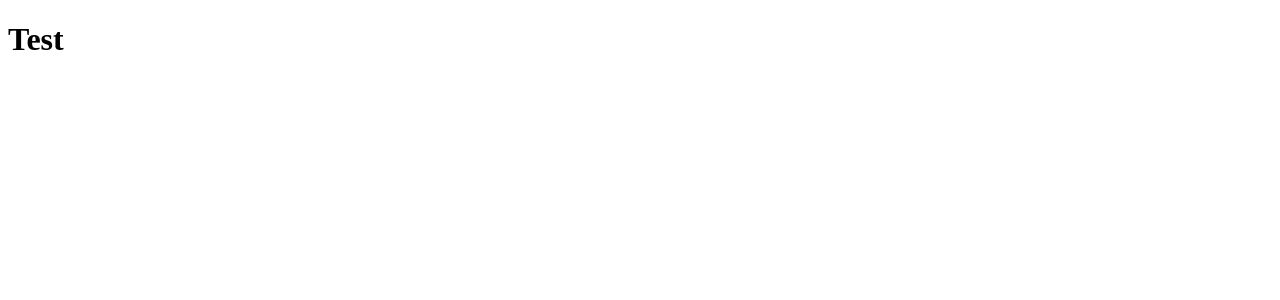
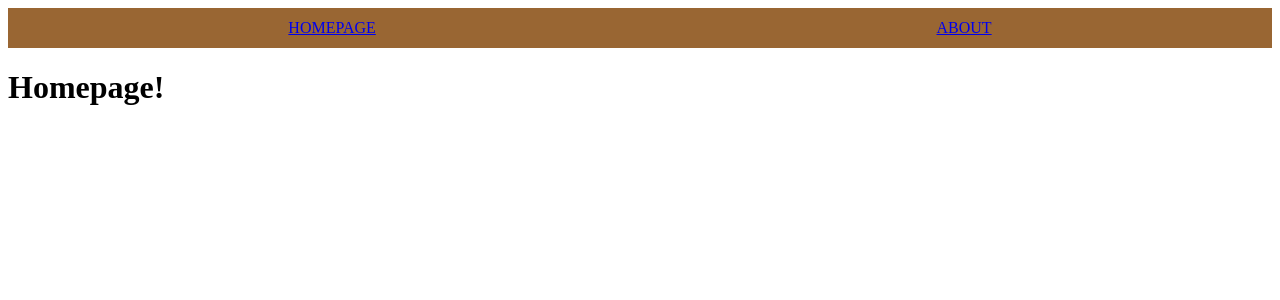
Before and after one commit to Moosees/react-next, a Next.js app: page / in a window 1280 px wide. Shown: the top 300 px of the page. Built offline with nearby package versions, Linux system fonts and the light colour scheme.

Commit message:
Pages, links and overrides

```diff
--- /dev/null
+++ b/components/Navbar.jsx
@@ -0,0 +1,25 @@
+import Link from 'next/link';
+
+const Navbar = () => {
+  const styles = {
+    alignItems: 'center',
+    background: '#963',
+    display: 'flex',
+    justifyContent: 'space-around',
+    height: '5vh',
+    textTransform: 'uppercase'
+  };
+
+  return (
+    <div style={styles}>
+      <Link href="/">
+        <a>Homepage</a>
+      </Link>
+      <Link href="/about">
+        <a>About</a>
+      </Link>
+    </div>
+  );
+};
+
+export default Navbar;
--- /dev/null
+++ b/pages/_app.js
@@ -0,0 +1,29 @@
+import React from 'react';
+import App, { Container } from 'next/app';
+import Navbar from '../components/Navbar';
+
+class MyApp extends App {
+  // Only uncomment this method if you have blocking data requirements for
+  // every single page in your application. This disables the ability to
+  // perform automatic static optimization, causing every page in your app to
+  // be server-side rendered.
+  //
+  // static async getInitialProps(appContext) {
+  //   // calls page's `getInitialProps` and fills `appProps.pageProps`
+  //   const appProps = await App.getInitialProps(appContext);
+  //
+  //   return { ...appProps }
+  // }
+
+  render() {
+    const { Component, pageProps } = this.props;
+    return (
+      <Container>
+        <Navbar />
+        <Component {...pageProps} />
+      </Container>
+    );
+  }
+}
+
+export default MyApp;
--- a/pages/index.js
+++ b/pages/index.js
@@ -1,3 +1,9 @@
-const index = () => <h1>Test</h1>;
+import Link from 'next/link';
 
-export default index;
+const HomePage = () => (
+  <div>
+    <h1>Homepage!</h1>
+  </div>
+);
+
+export default HomePage;
```
Also changed, not shown: pages/about.js (added, +9 -0 lines).
